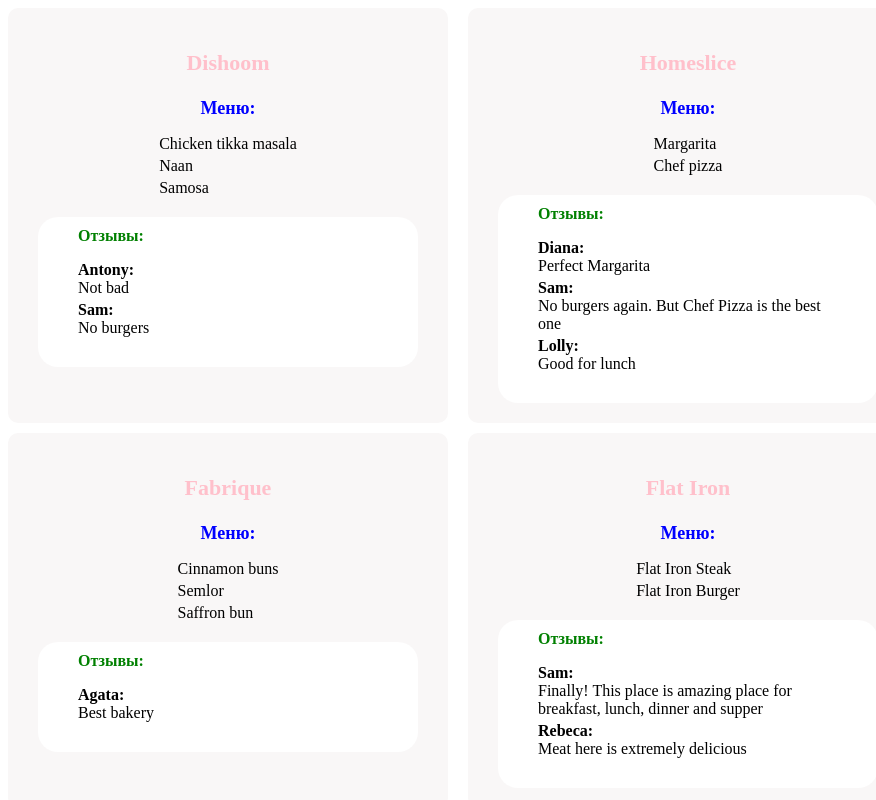
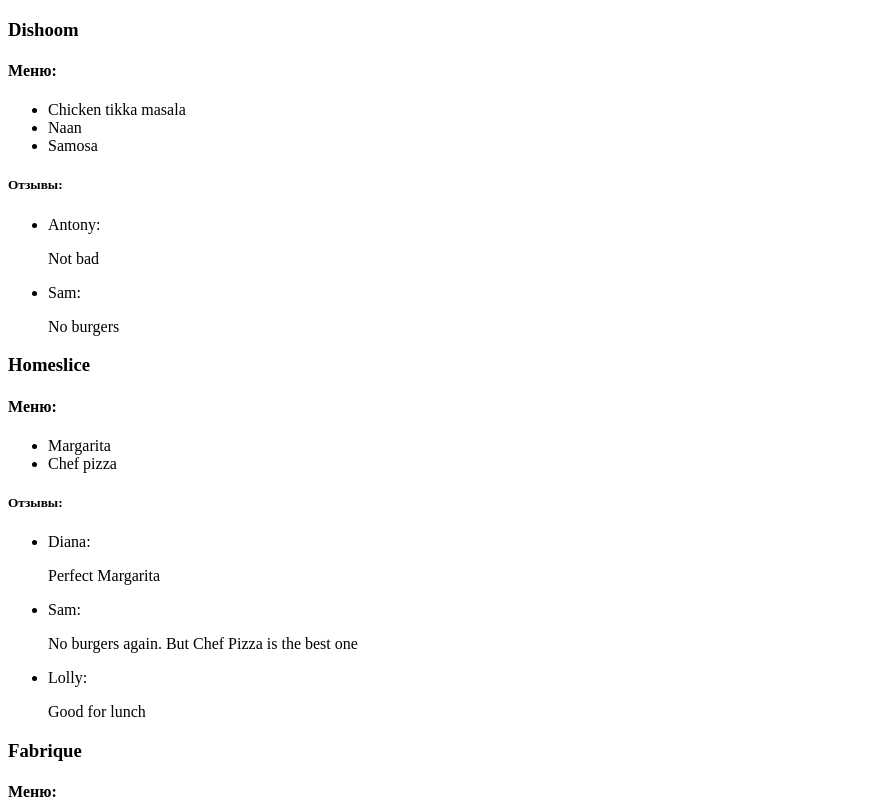
Before and after one commit to AlexyShu/react-20230914, a React (Vite) app: page / in a window 1280 px wide. Shown: the top 800 px of the page, without its empty margins (0-876 px from the left). Built offline with nearby package versions, Linux system fonts and the light colour scheme.

Commit message:
delete styles

```diff
--- a/src/index.css
+++ /dev/null
@@ -1,15 +0,0 @@
-li {
-    list-style-type: none;
-    padding-bottom: 4px;
-}
-
-ul {
-    margin-left: 0;
-    padding-left: 0;
-}
-
-p,
-h4,
-h5 {
-    margin: 0;
-}
--- a/src/main.jsx
+++ b/src/main.jsx
@@ -1,144 +1,99 @@
 import React from 'react';
 import ReactDOM from 'react-dom/client';
-import './index.css'
 import {restaurants} from './constants/mocks.js';
 
 const rootElement = document.getElementById('root');
 const root = ReactDOM.createRoot(rootElement);
 
-const user = {
-    fontWeight: 'bold'
-}
-
-const reviewsTitle = {
-    fontWeight: 'bold',
-    fontSize: 16,
-    color: 'green',
-}
-
-const menuTitle = {
-    fontWeight: 'bold',
-    fontSize: 18,
-    color: 'blue',
-}
-
-const restaurantName = {
-    fontWeight: 'bold',
-    fontSize: 22,
-    color: 'pink',
-}
-
-const card = {
-    background: '#f9f7f7',
-    borderRadius: '10px',
-    display: 'flex',
-    flexDirection: 'column',
-    alignItems: 'center',
-    padding: '20px',
-    width: '400px',
-}
-
-const reviews = {
-    background: 'white',
-    borderRadius: '20px',
-    padding: '10px 40px',
-    width: '300px',
-}
-
-const wrap = {
-    display: 'grid',
-    gridGap: '10px',
-    gridTemplateColumns: '450px 450px',
-}
 
 root.render(
-    <div style={wrap}>
+    <div>
 
-        <div style={card}>
-            <h3 style={restaurantName}>{restaurants[0].name}</h3>
-            <h4 style={menuTitle}>Меню:</h4>
+        <div>
+            <h3>{restaurants[0].name}</h3>
+            <h4>Меню:</h4>
             <ul>
                 <li>{restaurants[0].menu[0].name}</li>
                 <li>{restaurants[0].menu[1].name}</li>
                 <li>{restaurants[0].menu[2].name}</li>
             </ul>
-            <div style={reviews}>
-                <h5 style={reviewsTitle}>Отзывы:</h5>
+            <div>
+                <h5>Отзывы:</h5>
                 <ul>
                     <li>
-                        <p style={user}>{restaurants[0].reviews[0].user}:</p>
+                        <p>{restaurants[0].reviews[0].user}:</p>
                         <p>{restaurants[0].reviews[0].text}</p>
                     </li>
                     <li>
-                        <p style={user}>{restaurants[0].reviews[1].user}:</p>
+                        <p>{restaurants[0].reviews[1].user}:</p>
                         <p>{restaurants[0].reviews[1].text}</p>
                     </li>
                 </ul>
             </div>
         </div>
 
-        <div style={card}>
-            <h3 style={restaurantName}>{restaurants[1].name}</h3>
-            <h4 style={menuTitle}>Меню:</h4>
+        <div>
+            <h3>{restaurants[1].name}</h3>
+            <h4>Меню:</h4>
             <ul>
                 <li>{restaurants[1].menu[0].name}</li>
                 <li>{restaurants[1].menu[1].name}</li>
 
             </ul>
-            <div style={reviews}>
-                <h5 style={reviewsTitle}>Отзывы:</h5>
+            <div>
+                <h5>Отзывы:</h5>
                 <ul>
                     <li>
-                        <p style={user}>{restaurants[1].reviews[0].user}:</p>
+                        <p>{restaurants[1].reviews[0].user}:</p>
                         <p>{restaurants[1].reviews[0].text}</p>
                     </li>
                     <li>
-                        <p style={user}>{restaurants[1].reviews[1].user}:</p>
+                        <p>{restaurants[1].reviews[1].user}:</p>
                         <p>{restaurants[1].reviews[1].text}</p>
                     </li>
                     <li>
-                        <p style={user}>{restaurants[1].reviews[2].user}:</p>
+                        <p>{restaurants[1].reviews[2].user}:</p>
                         <p>{restaurants[1].reviews[2].text}</p>
                     </li>
                 </ul>
             </div>
         </div>
 
-        <div style={card}>
-            <h3 style={restaurantName}>{restaurants[2].name}</h3>
-            <h4 style={menuTitle}>Меню:</h4>
+        <div>
+            <h3>{restaurants[2].name}</h3>
+            <h4>Меню:</h4>
             <ul>
                 <li>{restaurants[2].menu[0].name}</li>
                 <li>{restaurants[2].menu[1].name}</li>
                 <li>{restaurants[2].menu[2].name}</li>
             </ul>
-            <div style={reviews}>
-                <h5 style={reviewsTitle}>Отзывы:</h5>
+            <div>
+                <h5>Отзывы:</h5>
                 <ul>
                     <li>
-                        <p style={user}>{restaurants[2].reviews[0].user}:</p>
+                        <p>{restaurants[2].reviews[0].user}:</p>
                         <p>{restaurants[2].reviews[0].text}</p>
                     </li>
                 </ul>
             </div>
         </div>
 
-        <div style={card}>
-            <h3 style={restaurantName}>{restaurants[3].name}</h3>
-            <h4 style={menuTitle}>Меню:</h4>
+        <div>
+            <h3>{restaurants[3].name}</h3>
+            <h4>Меню:</h4>
             <ul>
                 <li>{restaurants[3].menu[0].name}</li>
                 <li>{restaurants[3].menu[1].name}</li>
             </ul>
-            <div style={reviews}>
-                <h5 style={reviewsTitle}>Отзывы:</h5>
+            <div>
+                <h5>Отзывы:</h5>
                 <ul>
                     <li>
-                        <p style={user}>{restaurants[3].reviews[0].user}:</p>
+                        <p>{restaurants[3].reviews[0].user}:</p>
                         <p>{restaurants[3].reviews[0].text}</p>
                     </li>
                     <li>
-                        <p style={user}>{restaurants[3].reviews[1].user}:</p>
+                        <p>{restaurants[3].reviews[1].user}:</p>
                         <p>{restaurants[3].reviews[1].text}</p>
                     </li>
                 </ul>
```
